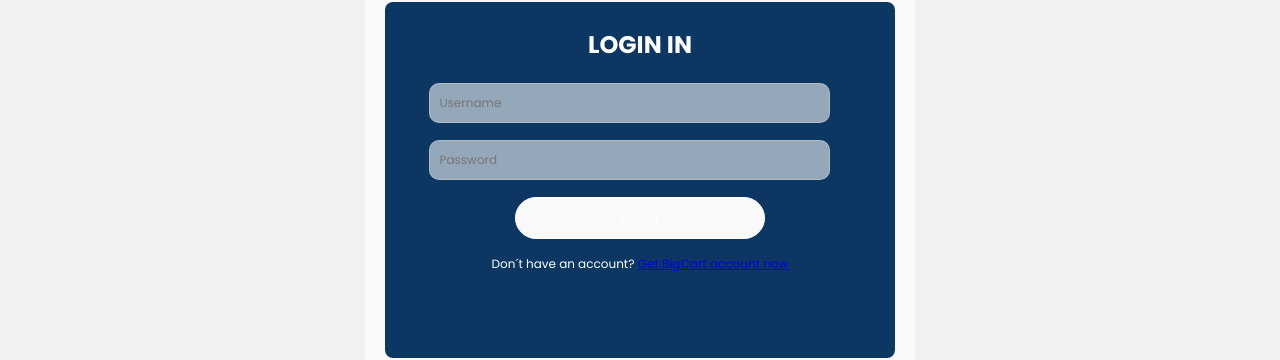
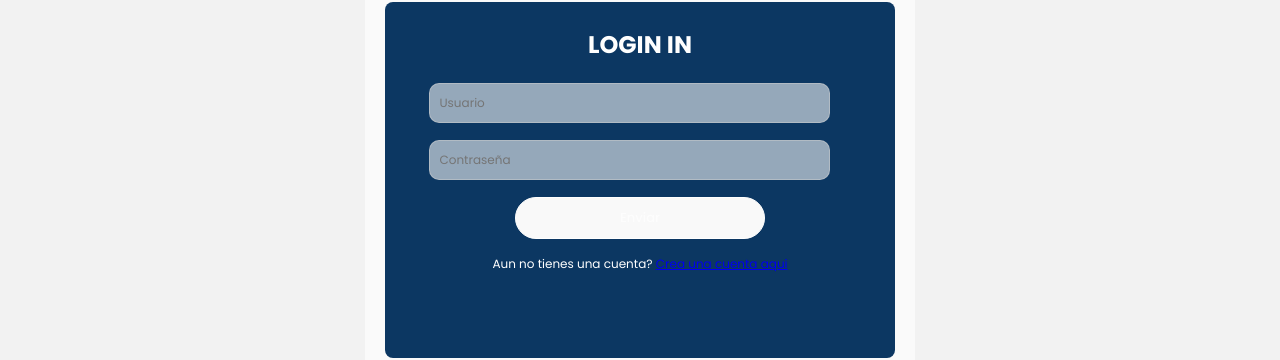
Before and after one commit to ange25-ca/BIG-CART, a React (Vite) app: page /login in a window 1280 px wide. Shown: the part 199-559 px from the top of the page. Built offline with nearby package versions, Linux system fonts and the light colour scheme.

Commit message:
Se realiza el redirreccionamiento cuando el usuario este logeado

```diff
--- a/src/components/Auth/components/Login.tsx
+++ b/src/components/Auth/components/Login.tsx
@@ -4,7 +4,7 @@ import React, { useState } from 'react';
 import { z } from 'zod';
 import { encryptData } from '../../Middlewares/encryption';
 import axiosInstance from '../../../Api/axiosConfig';
-import { Link } from 'react-router-dom';
+import { Link, useNavigate } from 'react-router-dom';
 import { setUserId } from '../../../redux/userSlices';
 import { useDispatch } from 'react-redux';
 
@@ -28,6 +28,8 @@ function Login() {
 
     // Se llama al dispatch
     const dispatch = useDispatch();
+    const navigate = useNavigate(); // Redirección
+
 
     const handleChange = (event: React.ChangeEvent<HTMLInputElement | HTMLTextAreaElement>) => {
         const { name, value } = event.target;
@@ -61,13 +63,14 @@ function Login() {
             // Se supone que userID es la clave de en la respuesta
                 dispatch(setUserId(result.userId));
                 setLoginSuccess(true);
+                navigate('/');
+
             } else {
-                setServerError("Error: No se recibió el ID de usuario.");
+                setServerError("La contraseña o usario son incorrectos");
                 setLoginSuccess(false);
             }
         } catch (error) {
-            console.error("Error al cifrar o enviar datos:", error);
-            setServerError("Error al iniciar sesión. Inténtalo de nuevo.");
+            setServerError("Error al iniciar sesión. Inténtalo más tarde.");
             setLoginSuccess(false);
         }
     };
@@ -86,7 +89,7 @@ function Login() {
                         name='username'
                         value={formData.username}
                         onChange={handleChange}
-                        placeholder='Username'
+                        placeholder='Usuario'
                     />
                     {formErrors?.find((issue) => issue.path[0] === 'username') && (
                         <span className='error'>
@@ -102,7 +105,7 @@ function Login() {
                         name='password'
                         value={formData.password}
                         onChange={handleChange}
-                        placeholder='Password'
+                        placeholder='Contraseña'
                     />
                     {formErrors?.find((issue) => issue.path[0] === 'password') && (
                         <span className='error'>
@@ -118,7 +121,7 @@ function Login() {
                     </button>
                 </div>
                 <div className="no-account">
-                    <p>Don´t have an account? <Link to="/SignUp">Get BigCart account now</Link></p>
+                    <p>Aun no tienes una cuenta? <Link to="/SignUp">Crea una cuenta aqui</Link></p>
             </div>
             </div>
         </form>
```
